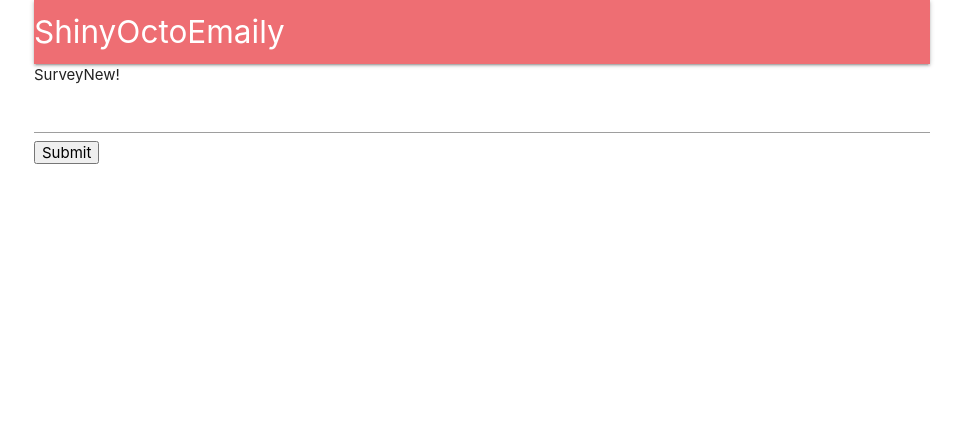
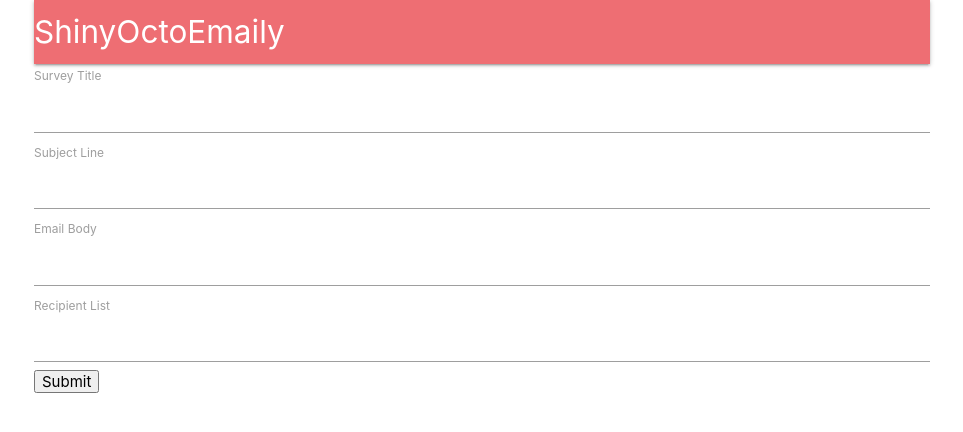
Before and after one commit to bunja/shiny-octo-emaily, a React (Create React App) app in the folder client/: page /surveys/new in a window 1280 px wide. Shown: the top 432 px of the page, without its empty margins (158-1121 px from the left). Built offline with nearby package versions, Linux system fonts and the light colour scheme; no server answers.

Commit message:
working on surveyform

```diff
--- /dev/null
+++ b/client/src/components/surveys/SurveyField.js
@@ -0,0 +1,13 @@
+// survey field contents logic to render a single label and text input
+
+import React from 'react';
+
+export default ({ input, label}) => {
+    console.log(input);
+    return (
+        <div>
+            <label>{label}</label>
+            <input {...input}/>
+        </div>
+    );
+};
--- a/client/src/components/surveys/SurveyForm.js
+++ b/client/src/components/surveys/SurveyForm.js
@@ -1,16 +1,25 @@
 import React, { Component } from 'react';
 import { reduxForm, Field } from 'redux-form';
+import SurveyField from './SurveyField';
 
 class SurveyForm extends Component {
+
+    renderFields(){
+        return (
+            <div>
+                <Field label="Survey Title" type="text" name="title" component={SurveyField} />
+                <Field label="Subject Line" type="text" name="subject" component={SurveyField} />
+                <Field label="Email Body" type="text" name="body" component={SurveyField} />
+                <Field label="Recipient List" type="text" name="emails" component={SurveyField} />
+            </div>
+        );
+    };
+
     render() {
         return (
             <div>
                 <form onSubmit={this.props.handleSubmit(values => console.log(values))}>
-                    <Field
-                        type="text"
-                        name="surveyTitle"
-                        component="input"
-                    />
+                    {this.renderFields()}
                     <button type="submit">Submit</button>
                 </form>
             </div>
--- a/client/src/components/surveys/SurveyNew.js
+++ b/client/src/components/surveys/SurveyNew.js
@@ -7,7 +7,6 @@
     render() {
         return (
             <div>
-                SurveyNew!
                 <SurveyForm/>
             </div>
         );
```
